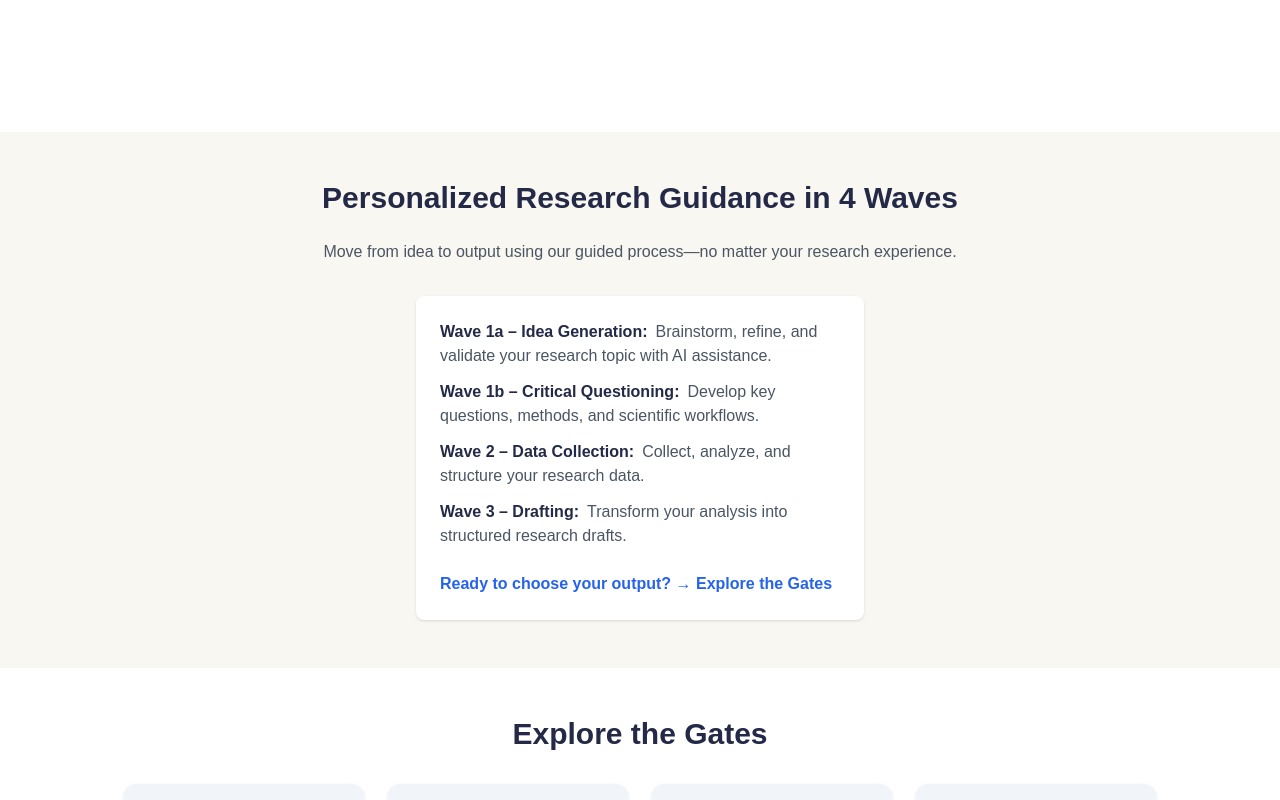
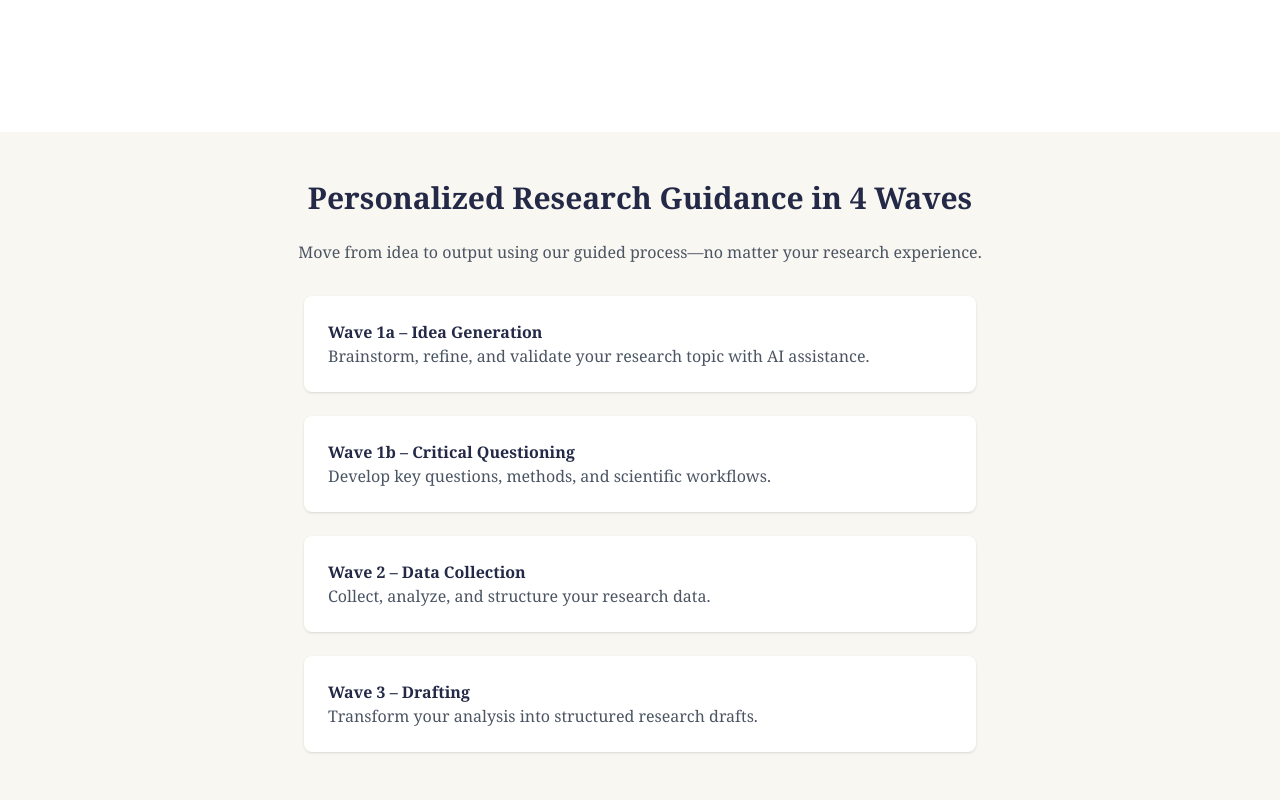
Before and after one commit to wzcwd/WisdomWaves, a Next.js app: page / in a window 1280 px wide. Shown: the part 1020-1820 px from the top of the page. Built offline with nearby package versions, Linux system fonts and the light colour scheme.

Commit message:
Refactor Waves section for improved layout and readability

```diff
--- a/src/app/page.js
+++ b/src/app/page.js
@@ -57,31 +57,31 @@ export default function Home() {
       </section>
 
       {/* 4 Waves*/}
-      <section className="py-12 px-4 bg-[#F9F7F1] text-center">
+      <section className="py-12 px-4 bg-[#F9F7F1] text-center font-serif">
         <h2 className="text-2xl md:text-3xl font-bold mb-6 text-[#232946]">Personalized Research Guidance in 4 Waves</h2>
         <p className="mb-8 text-[#4b5563]">Move from idea to output using our guided process—no matter your research experience.</p>
-        <div className="flex flex-col items-center gap-4">
-          <div className="bg-white rounded-lg shadow p-6 w-full max-w-md text-left">
-            <ul className="space-y-3">
-              <li>
-                <span className="font-semibold text-[#232946]">Wave 1a – Idea Generation:</span>
-                <span className="ml-2 text-[#4b5563]">Brainstorm, refine, and validate your research topic with AI assistance.</span>
-              </li>
-              <li>
-                <span className="font-semibold text-[#232946]">Wave 1b – Critical Questioning:</span>
-                <span className="ml-2 text-[#4b5563]">Develop key questions, methods, and scientific workflows.</span>
-              </li>
-              <li>
-                <span className="font-semibold text-[#232946]">Wave 2 – Data Collection:</span>
-                <span className="ml-2 text-[#4b5563]">Collect, analyze, and structure your research data.</span>
-              </li>
-              <li>
-                <span className="font-semibold text-[#232946]">Wave 3 – Drafting:</span>
-                <span className="ml-2 text-[#4b5563]">Transform your analysis into structured research drafts.</span>
-              </li>
-            </ul>
-            <a href="#" className="block mt-6 text-[#2563eb] font-semibold hover:underline">Ready to choose your output? → Explore the Gates</a>
+        <div className="flex flex-col gap-6 max-w-2xl mx-auto">
+
+          <div className="bg-white rounded-lg shadow p-6 text-left">
+            <h3 className="font-semibold text-[#232946]">Wave 1a – Idea Generation</h3>
+            <p className="text-[#4b5563]">Brainstorm, refine, and validate your research topic with AI assistance.</p>
           </div>
+
+          <div className="bg-white rounded-lg shadow p-6 text-left">
+            <h3 className="font-semibold text-[#232946]">Wave 1b – Critical Questioning</h3>
+            <p className="text-[#4b5563]">Develop key questions, methods, and scientific workflows.</p>
+          </div>
+
+          <div className="bg-white rounded-lg shadow p-6 text-left">
+            <h3 className="font-semibold text-[#232946]">Wave 2 – Data Collection</h3>
+            <p className="text-[#4b5563]">Collect, analyze, and structure your research data.</p>
+          </div>
+
+          <div className="bg-white rounded-lg shadow p-6 text-left">
+            <h3 className="font-semibold text-[#232946]">Wave 3 – Drafting</h3>
+            <p className="text-[#4b5563]">Transform your analysis into structured research drafts.</p>
+          </div>
+
         </div>
       </section>
 
```
